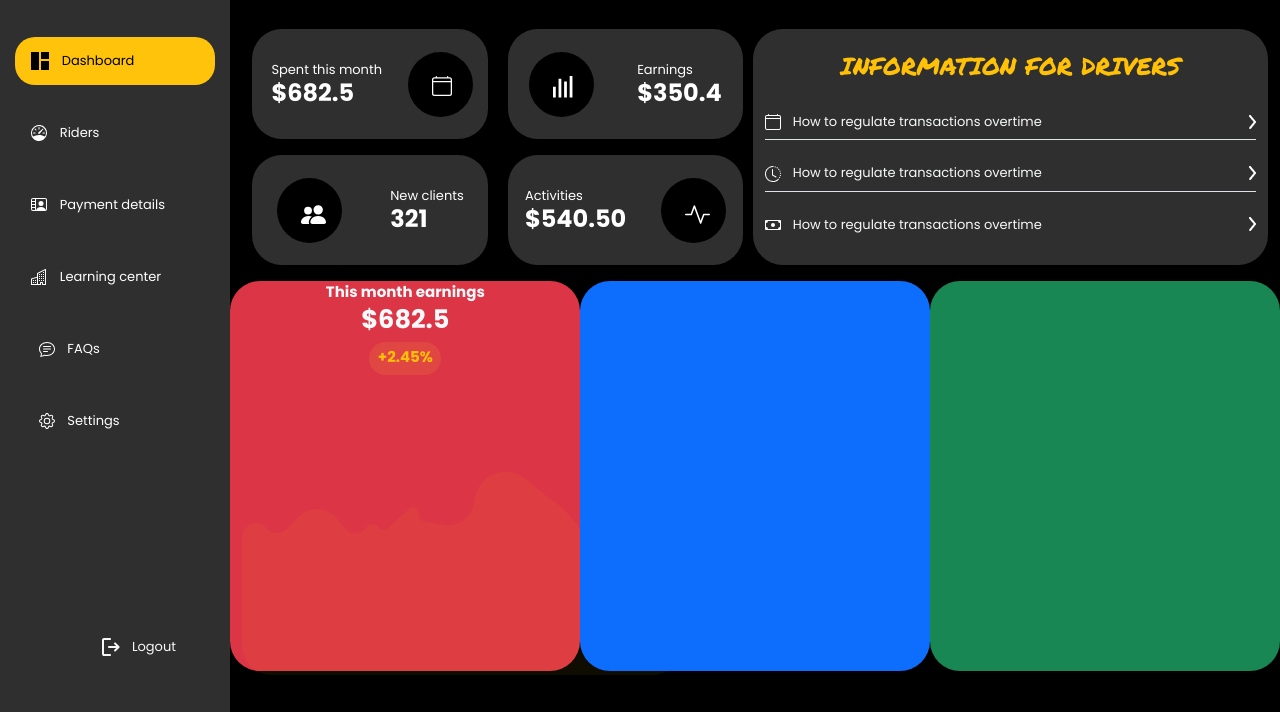
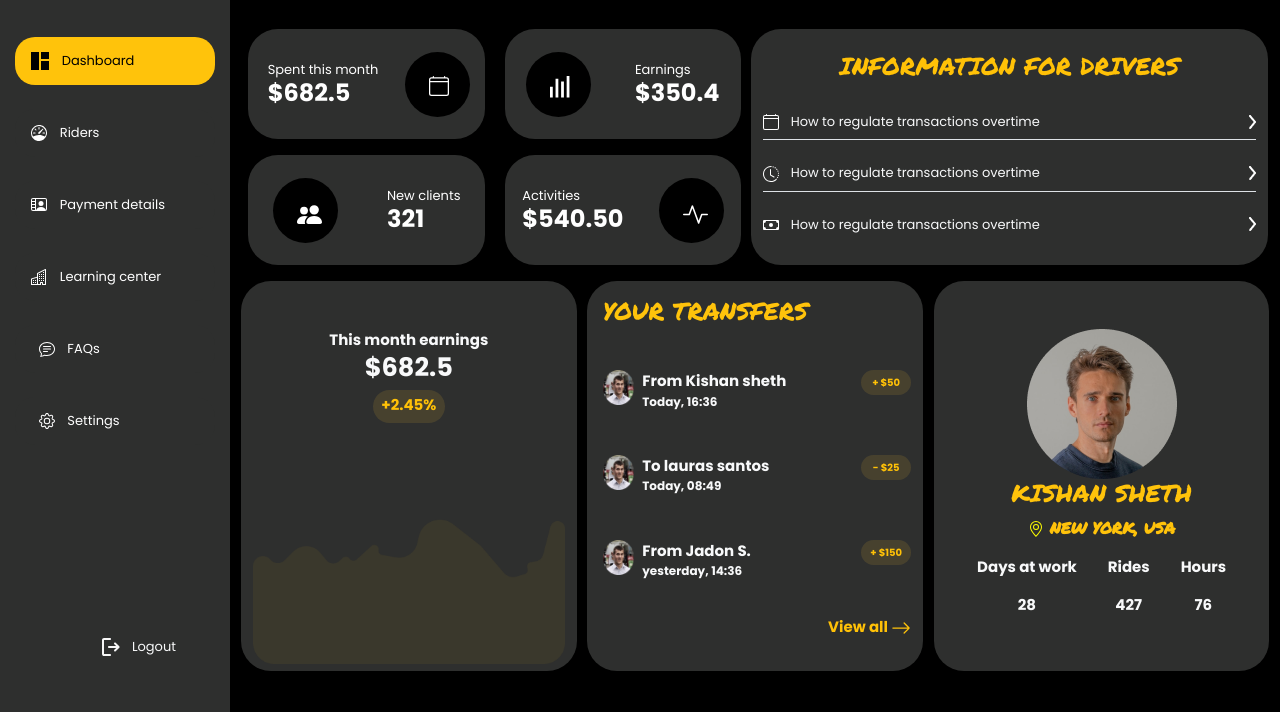
Before and after one commit to Victor-udenna/my-taxi-dashboard, a plain HTML site: page index.html in a window 1280 px wide. Shown: the part 88-800 px from the top of the page. Drawn offline with nearby package versions, Linux system fonts and the light colour scheme; a web font is replaced by a local one.

Commit message:
edited second section

```diff
--- a/index.html
+++ b/index.html
@@ -148,7 +148,7 @@
 
 
 
-        <section class="container-fluid" id="main-content">
+        <section class="container-fluid pb-2" id="main-content">
 
 
             <nav class="text-light ps-3 pe-1 mt-4 pb-2 col-md-12 col-lg-12 col-xl-12">
@@ -188,12 +188,11 @@
 
 
 
-            <section class="row text-lightcard-row-1 justify-content-evenly gy-1 mt-2 align-items-end ms-2 mb-3">
+            <section class="row text-lightcard-row-1 justify-content-evenly gy-1 mt-2 align-items-end ms-1 mb-3">
 
 
 
-                <div
-                    class="card-container-1 row justify-content-between  gy-1 align-items-center align-items-xxl-end  col-md-6 col-lg-6 col-xl-6">
+                <div class="card-container-1 row justify-content-between  gy-1 align-items-center align-items-xxl-end  col-md-6 col-lg-6 col-xl-6">
 
 
                     <div class="col-6 card-img  gy-1 d-flex justify-content-around align-items-center mb-2 mt-0 px-1">
@@ -294,9 +293,9 @@
 
 
 
-            <section class="card2-container row mt-3">
+            <section class="card2-container row mt-3  justify-content-evenly">
 
-                <div class="text-center text-light card2 col-md-4 col-lg-4 col-xl-4 bg-danger">
+                <div class="text-center text-light card2 col-md-4 col-lg-4 col-xl-4 pb-2 pt-5">
                     <p class="mb-0">This month earnings</p>
                     <h5>$682.5</h5>
 
@@ -305,7 +304,7 @@
                     </div>
 
                     <div class="mt-5 pt-5">
-                        <img src="./images/triangle graph.png" alt="">
+                        <img src="./images/triangle graph.png" alt="" width="100%">
                     </div>
 
                 </div>
@@ -313,12 +312,99 @@
 
 
 
-                <div class="col-md-4 col-lg-4 col-xl-4 card2 bg-primary">
+                <div class="col-md-4 col-lg-4 col-xl-4 card2 text-light d-flex justify-content-between flex-column ps-3 pt-3">
 
-                </div>
+<h3 class="primary-font mb-0">YOUR TRANSFERS</h3>
 
-                <div class="col-md-4 col-lg-4 col-xl-4 card2 bg-success">
 
+
+<div class="d-flex align-items-start justify-content-between pt-2">
+
+<div class="d-flex">
+    <img src="./images/avatar.png" alt="" class="avatar2 pe-1">
+
+    <div class="d-flex flex-column px-1">
+       <span>From Kishan sheth</span>
+       <span class="card-h6">Today, 16:36</span>
+    </div>
+</div>
+
+
+  <div class="rate2">
+      <span class="text-warning">+ $50</span>
+  </div>
+  </div>
+
+
+  <div class="d-flex align-items-start justify-content-between pt-2">
+
+<div class="d-flex">
+    <img src="./images/avatar.png" alt="" class="avatar2 pe-1">
+
+    <div class="d-flex flex-column px-1">
+       <span>To lauras santos</span>
+       <span class="card-h6">Today, 08:49</span>
+    </div>
+</div>
+
+
+  <div class="rate2">
+      <span class="text-warning">- $25</span>
+  </div>
+  </div>
+
+
+  <div class="d-flex align-items-start justify-content-between pt-2">
+
+<div class="d-flex">
+    <img src="./images/avatar.png" alt="" class="avatar2 pe-1">
+
+    <div class="d-flex flex-column px-1">
+       <span>From Jadon S.</span>
+       <span class="card-h6">yesterday, 14:36</span>
+    </div>
+
+</div>
+
+  <div class="rate2 align-items-start justify-content-end">
+      <span class="text-warning">+ $150</span>
+  </div>
+  </div>
+
+
+  <div>
+      <p class="text-warning text-end pb-3">View all <span><img src="./images/arrow-right.svg" alt="" width="20px"></span></p>
+  </div>
+
+               </div>
+
+
+
+
+                <div class="col-md-4 col-lg-4 col-xl-4 card2 text-center pt-5 text-light">
+
+<img src="./images/avatar3.png" alt="">
+<h3 class="primary-font">KISHAN SHETH</h3>
+<p class="text-center card2-h4"><img src="./images/geo-alt.svg" alt=""> <span>NEW YORK, USA</span></p>
+
+
+<div class="d-flex justify-content-around px-3 text-center">
+
+    <div>
+        <p>Days at work</p>
+        <p>28</p>
+    </div>
+
+    <div>
+        <p>Rides</p>
+        <p>427</p>
+    </div>
+
+    <div>
+        <p>Hours</p>
+        <p>76</p>
+    </div>
+</div>
                 </div>
             </section>
 
--- a/style.css
+++ b/style.css
@@ -234,11 +234,23 @@ article p{
   margin: auto;
 }
 
+.rate2{
+  height: 25px;
+  width: 50px;
+  text-align: center;
+  border-radius: 30px;
+  background-color: rgba(248, 199, 49, 0.12);
+  padding-top: 5px;
+  font-size: 10px;
+}
+
 
 .card2{
   border-radius: 30px;
   font-weight: 700;
   height: 390px;
+  width: 32%;
+  background-color: rgb(46, 47, 46);
 }
 
 .card2 h5{
@@ -252,10 +264,36 @@ article p{
 }
 
 
+.card2-h4{
+  font-size:16px;
+  font-family: "Permanent Marker", cursive;
+  color: #ffc30b;
+}
+
+
+.avatar-img1{
+  width: 40px;
+  height: 40px;
+}
+
+.cardfont-1{
+  font-size: 20px ;
+}
+
+.avatar2{
+  width: 35px;
+  height: 35px;
+}
+
+.card-h6{
+  font-size: 12px;
+}
+
+
+
+
 @media screen and (min-width: 1300px) {
-  aside {
-    font-size: 18px;
-  }
+
 
   .btn-text {
     margin-right: 22%;
@@ -314,6 +352,11 @@ article p{
   height: 400px;
 }
 
+.avatar2{
+  width: 50px;
+  height: 50px;
+}
+
 
 
 }
```
